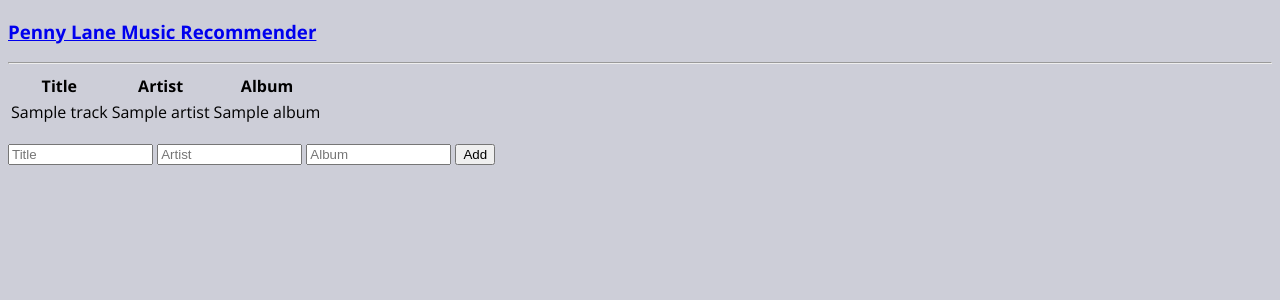
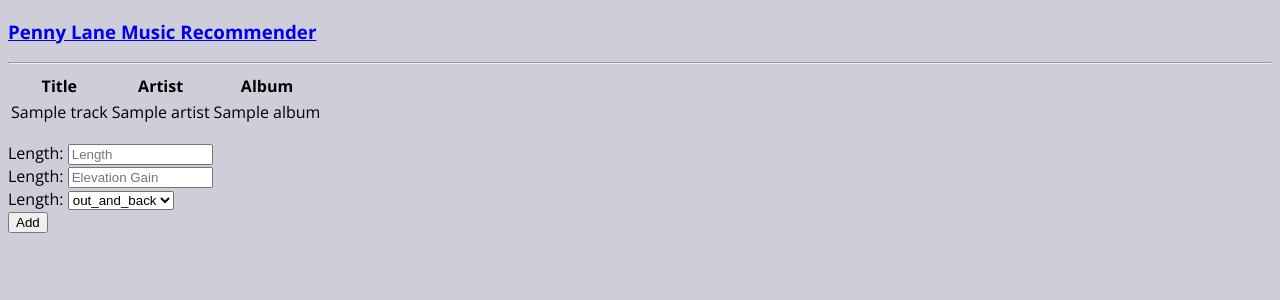
Before and after one commit to MSIA/2021-msia423-chang-christina-project, a Flask app: template app/templates/index.html in a window 1280 px wide. Shown: the top 300 px of the page. Run offline with Flask 2, Linux system fonts and the light colour scheme; the template is opened without the code that fills it: most values are stand-ins (such as "Sample title", 1, 10 or a date in 2020); parts of the project's set-up code (start-up, migrations or seed data) failed here and were passed over.

Commit message:
Start flask app development

```diff
--- a/app.py
+++ b/app.py
@@ -16,45 +16,53 @@ logger = logging.getLogger(app.config["APP_NAME"])
 logger.debug('Web app log')
 
 # Initialize the database session
-from src.add_songs import Tracks, TrackManager
-track_manager = TrackManager(app)
+# from src.add_songs import Tracks, TrackManager
+# track_manager = TrackManager(app)
 
 @app.route('/')
-def index():
-    """Main view that lists songs in the database.
+def hello_world():
+    return 'hello'
 
-    Create view into index page that uses data queried from Track database and
-    inserts it into the msiapp/templates/index.html template.
+@app.route('/my_template', methods =['GET'])
+def my_template():
+    return render_template('index.html')
 
-    Returns: rendered html template
-
-    """
-
-    try:
-        tracks = track_manager.session.query(Tracks).limit(app.config["MAX_ROWS_SHOW"]).all()
-        logger.debug("Index page accessed")
-        return render_template('index.html', tracks=tracks)
-    except:
-        traceback.print_exc()
-        logger.warning("Not able to display tracks, error page returned")
-        return render_template('error.html')
+# def index():
+#     """Main view that lists songs in the database.
+#
+#     Create view into index page that uses data queried from Track database and
+#     inserts it into the msiapp/templates/index.html template.
+#
+#     Returns: rendered html template
+#
+#     """
+#
+#     try:
+#         tracks = track_manager.session.query(Tracks).limit(app.config["MAX_ROWS_SHOW"]).all()
+#         logger.debug("Index page accessed")
+#         return render_template('index.html', tracks=tracks)
+#     except:
+#         traceback.print_exc()
+#         logger.warning("Not able to display tracks, error page returned")
+#         return render_template('error.html')
 
 
-@app.route('/add', methods=['POST'])
-def add_entry():
-    """View that process a POST with new song input
-
-    :return: redirect to index page
-    """
-
-    try:
-        track_manager.add_track(artist=request.form['artist'], album=request.form['album'], title=request.form['title'])
-        logger.info("New song added: %s by %s", request.form['title'], request.form['artist'])
-        return redirect(url_for('index'))
-    except:
-        logger.warning("Not able to display tracks, error page returned")
-        return render_template('error.html')
+# @app.route('/add', methods=['POST'])
+# def add_entry():
+#     """View that process a POST with new song input
+#
+#     :return: redirect to index page
+#     """
+#
+#     try:
+#         track_manager.add_track(artist=request.form['artist'], album=request.form['album'], title=request.form['title'])
+#         logger.info("New song added: %s by %s", request.form['title'], request.form['artist'])
+#         return redirect(url_for('index'))
+#     except:
+#         logger.warning("Not able to display tracks, error page returned")
+#         return render_template('error.html')
 
 
 if __name__ == '__main__':
-    app.run(debug=app.config["DEBUG"], port=app.config["PORT"], host=app.config["HOST"])
+    #app.run(debug=app.config["DEBUG"], port=app.config["PORT"], host=app.config["HOST"])
+    app.run()
--- a/app/templates/index.html
+++ b/app/templates/index.html
@@ -7,7 +7,7 @@
 
 <body>
     <h3>
-         <a href = "{{ url_for('index') }}">Penny Lane Music Recommender</a>
+         <a href = "{{ url_for('my_template') }}">Penny Lane Music Recommender</a>
     </h3>
 
     <hr/>
@@ -30,11 +30,21 @@
             {% endfor %}
          </tbody>
       </table>
-      <form action="{{ url_for('add_entry') }}" method=post class=add-entry>
+      <form action="{{ url_for('hello_world') }}" method=post class=add-entry>
       <dl>
-        <input type=text size=15 name=title placeholder="Title">
-        <input type=text size=15 name=artist placeholder="Artist">
-        <input type=text size=15 name=album placeholder="Album">
+        <label for="length">Length:</label>
+        <input type=text size=15 name=length placeholder="Length">
+        <br />
+        <label for="length">Length:</label>
+        <input type=text size=15 name=elevation_gain placeholder="Elevation Gain">
+        <br />
+        <label for="length">Length:</label>
+        <select name="route_type", id="route_type">
+            <option value="out and back">out_and_back</option>
+            <option value="point to point">point_to_point</option>
+            <option value="loop">loop</option>
+        </select>
+        <br />
         <input type=submit value=Add>
       </dl>
     </form>
```
